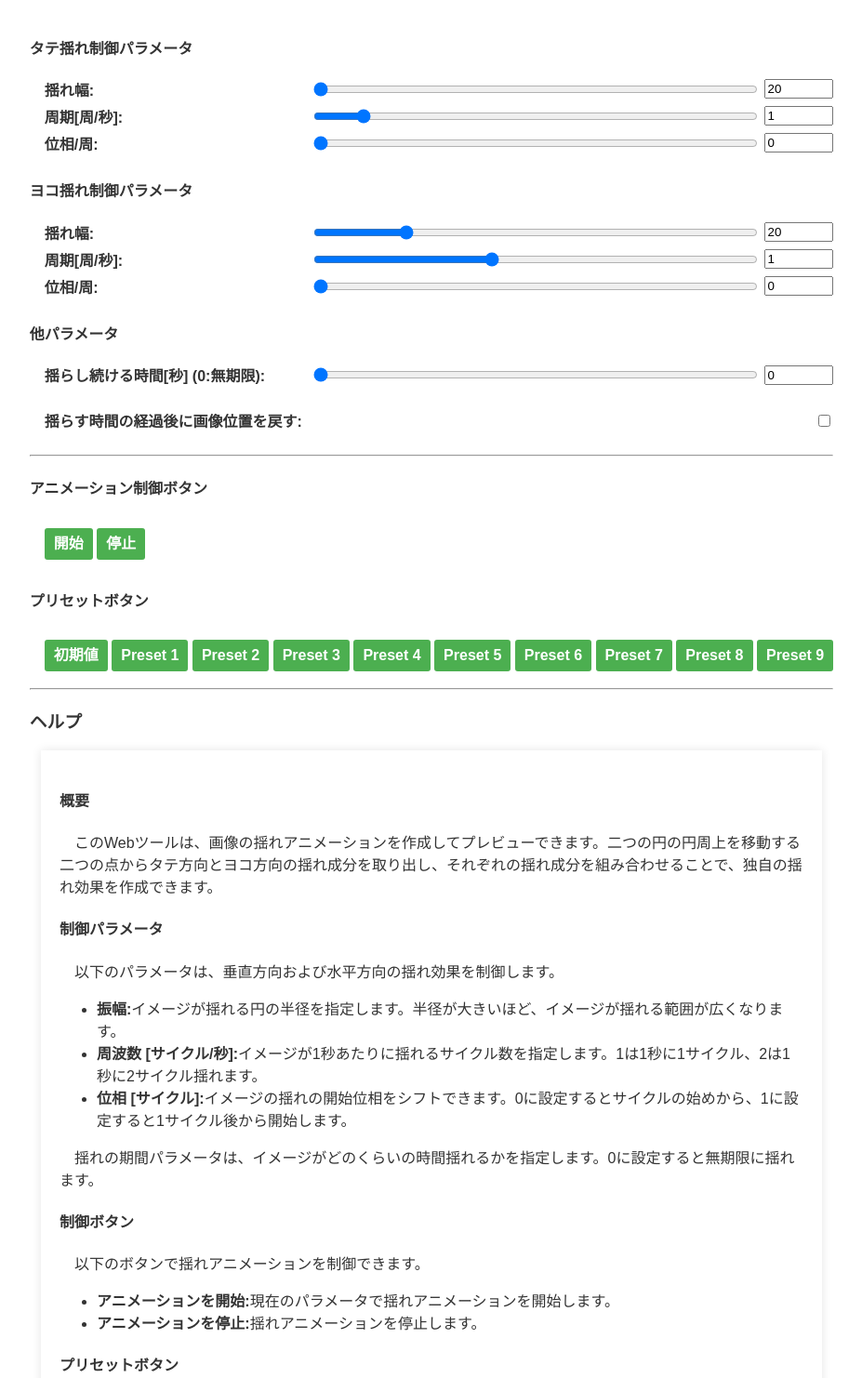
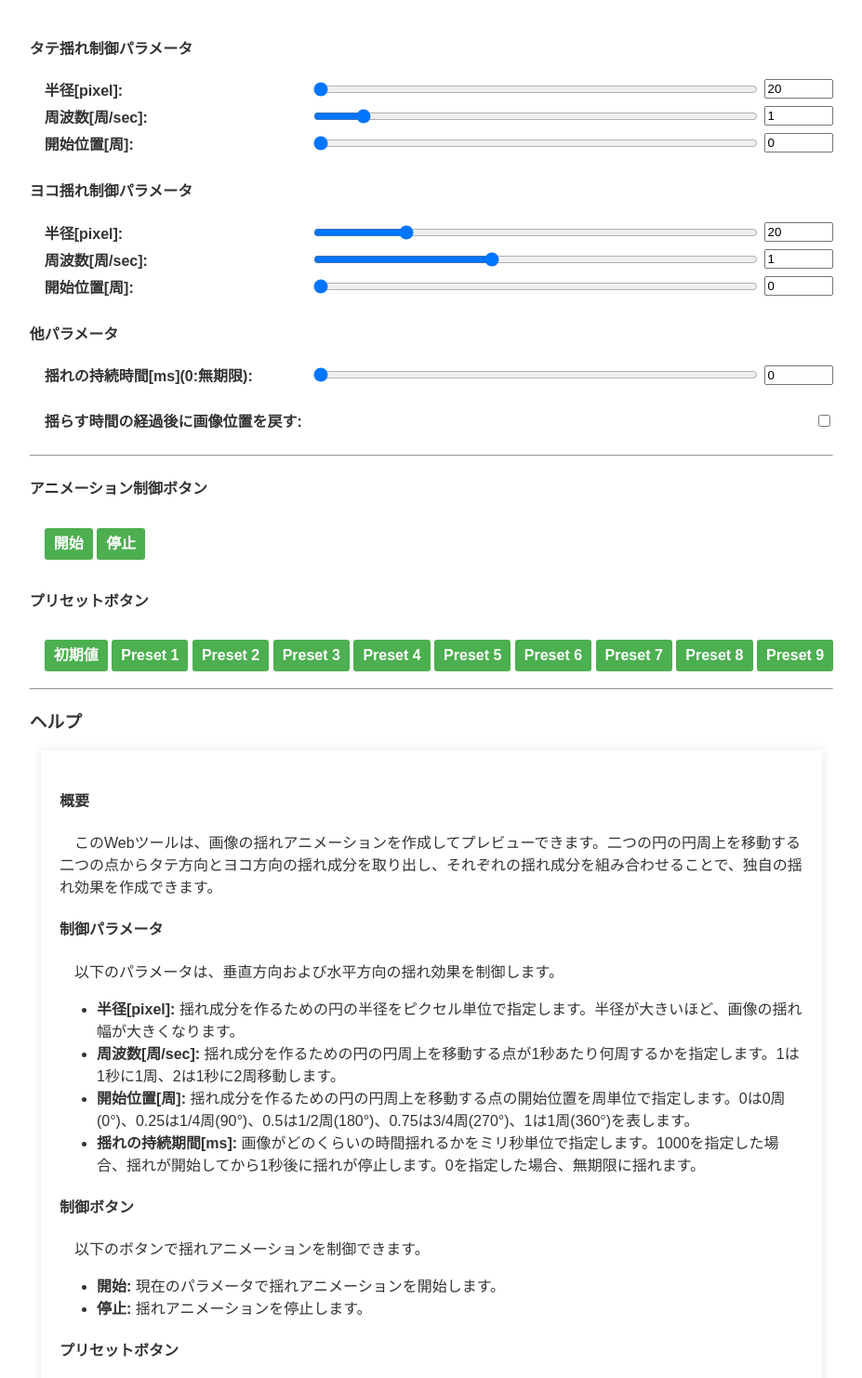
Before and after one commit to yousei-kei-danshi/image_shake_preview, a website: page index.html in a window 1280 px wide. Shown: the part 317-1799 px from the top of the page at 93% size, without its empty margins (176-1103 px from the left). Drawn offline with Linux system fonts and the light colour scheme.

Commit message:
fix: modified the description of the parameter names and help text in the web tool to be more appropriate.

```diff
--- a/index.html
+++ b/index.html
@@ -27,14 +27,14 @@
 				<form>
 					<div class="input-wrapper">
 						<label for="vertical-radius"
-							title="Specifies the radius of the circle the image will shake in.">揺れ幅:</label>
+							title="Specifies the radius of the circle the image will shake in.">半径[pixel]:</label>
 						<input type="range" id="vertical-radius" name="vertical-radius" min="0" max="100" value="0">
 						<input type="number" id="vertical-radius-number" name="vertical-radius-number" min="0" max="100"
 							value="20">
 					</div>
 					<div class="input-wrapper">
 						<label for="vertical-frequency"
-							title="Specifies how many cycles the image will shake per second.">周期[周/秒]:</label>
+							title="Specifies how many cycles the image will shake per second.">周波数[周/sec]:</label>
 						<input type="range" id="vertical-frequency" name="vertical-frequency" min="0" max="10"
 							step="0.0625" value="1">
 						<input type="number" id="vertical-frequency-number" name="vertical-frequency-number" min="0"
@@ -42,7 +42,7 @@
 					</div>
 					<div class="input-wrapper">
 						<label for="vertical-start-theta"
-							title="You can shift the start theta of the image's shake.">位相/周:</label>
+							title="You can shift the start theta of the image's shake.">開始位置[周]:</label>
 						<input type="range" id="vertical-start-theta" name="vertical-start-theta" min="0" max="1"
 							step="0.01" value="0">
 						<input type="number" id="vertical-start-theta-number" name="vertical-start-theta-number" min="0"
@@ -55,7 +55,7 @@
 				<form>
 					<div class="input-wrapper">
 						<label for="horizontal-radius"
-							title="Specifies the radius of the circle the image will shake in.">揺れ幅:</label>
+							title="Specifies the radius of the circle the image will shake in.">半径[pixel]:</label>
 						<input type="range" id="horizontal-radius" name="horizontal-radius" min="0" max="100"
 							value="20">
 						<input type="number" id="horizontal-radius-number" name="horizontal-radius-number" min="0"
@@ -63,7 +63,7 @@
 					</div>
 					<div class="input-wrapper">
 						<label for="horizontal-frequency"
-							title="Specifies how many cycles the image will shake per second.">周期[周/秒]:</label>
+							title="Specifies how many cycles the image will shake per second.">周波数[周/sec]:</label>
 						<input type="range" id="horizontal-frequency" name="horizontal-frequency" min="0" max="10"
 							step="0.0625" value="4">
 						<input type="number" id="horizontal-frequency-number" name="horizontal-frequency-number" min="0"
@@ -71,7 +71,7 @@
 					</div>
 					<div class="input-wrapper">
 						<label for="horizontal-start-theta"
-							title="You can shift the start theta of the image's shake.">位相/周:</label>
+							title="You can shift the start theta of the image's shake.">開始位置[周]:</label>
 						<input type="range" id="horizontal-start-theta" name="horizontal-start-theta" min="0" max="1"
 							step="0.01" value="0">
 						<input type="number" id="horizontal-start-theta-number" name="horizontal-start-theta-number"
@@ -83,8 +83,8 @@
 				<h4>他パラメータ</h4>
 				<form>
 					<div class="input-wrapper">
-						<label for="shake-duration" title="Specifies how long the image will shake.">揺らし続ける時間[秒]
-							(0:無期限):</label>
+						<label for="shake-duration"
+							title="Specifies how long the image will shake.">揺れの持続時間[ms](0:無期限):</label>
 						<input type="range" id="shake-duration" name="shake-duration" min="0" max="10000" value="0"
 							step="62.5">
 						<input type="number" id="shake-duration-number" name="shake-duration-number" min="0" max="10000"
@@ -135,16 +135,21 @@
 				<h4>制御パラメータ</h4>
 				<p>以下のパラメータは、垂直方向および水平方向の揺れ効果を制御します。</p>
 				<ul>
-					<li><strong>振幅:</strong>イメージが揺れる円の半径を指定します。半径が大きいほど、イメージが揺れる範囲が広くなります。</li>
-					<li><strong>周波数 [サイクル/秒]:</strong>イメージが1秒あたりに揺れるサイクル数を指定します。1は1秒に1サイクル、2は1秒に2サイクル揺れます。</li>
-					<li><strong>位相 [サイクル]:</strong>イメージの揺れの開始位相をシフトできます。0に設定するとサイクルの始めから、1に設定すると1サイクル後から開始します。</li>
+					<li><strong>半径[pixel]: </strong>揺れ成分を作るための円の半径をピクセル単位で指定します。半径が大きいほど、画像の揺れ幅が大きくなります。</li>
+					<li><strong>周波数[周/sec]: </strong>揺れ成分を作るための円の円周上を移動する点が1秒あたり何周するかを指定します。1は1秒に1周、2は1秒に2周移動します。</li>
+					<li><strong>開始位置[周]:
+						</strong>揺れ成分を作るための円の円周上を移動する点の開始位置を周単位で指定します。0は0周(0°)、0.25は1/4周(90°)、0.5は1/2周(180°)、0.75は3/4周(270°)、1は1周(360°)を表します。
+					</li>
+					<li>
+						<strong>揺れの持続期間[ms]: </strong>
+						画像がどのくらいの時間揺れるかをミリ秒単位で指定します。1000を指定した場合、揺れが開始してから1秒後に揺れが停止します。0を指定した場合、無期限に揺れます。
+					</li>
 				</ul>
-				<p>揺れの期間パラメータは、イメージがどのくらいの時間揺れるかを指定します。0に設定すると無期限に揺れます。</p>
 				<h4>制御ボタン</h4>
 				<p>以下のボタンで揺れアニメーションを制御できます。</p>
 				<ul>
-					<li><strong>アニメーションを開始:</strong>現在のパラメータで揺れアニメーションを開始します。</li>
-					<li><strong>アニメーションを停止:</strong>揺れアニメーションを停止します。</li>
+					<li><strong>開始: </strong>現在のパラメータで揺れアニメーションを開始します。</li>
+					<li><strong>停止: </strong>揺れアニメーションを停止します。</li>
 				</ul>
 				<h4>プリセットボタン</h4>
 				<p>ツールには、いくつかのプリセットが用意されています。プリセットボタンをクリックすることで、簡単にさまざまな揺れ効果を試すことができます。</p>
```
